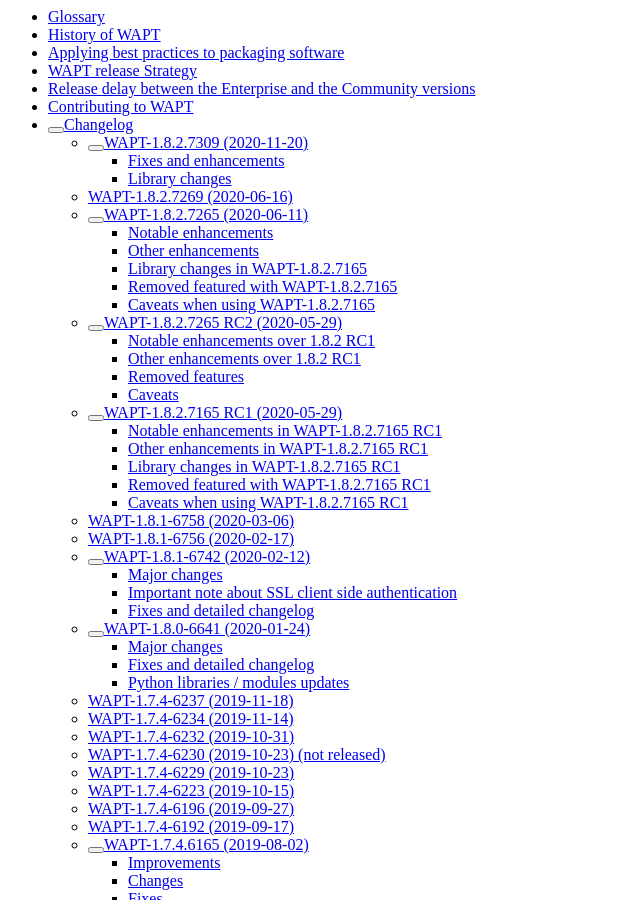
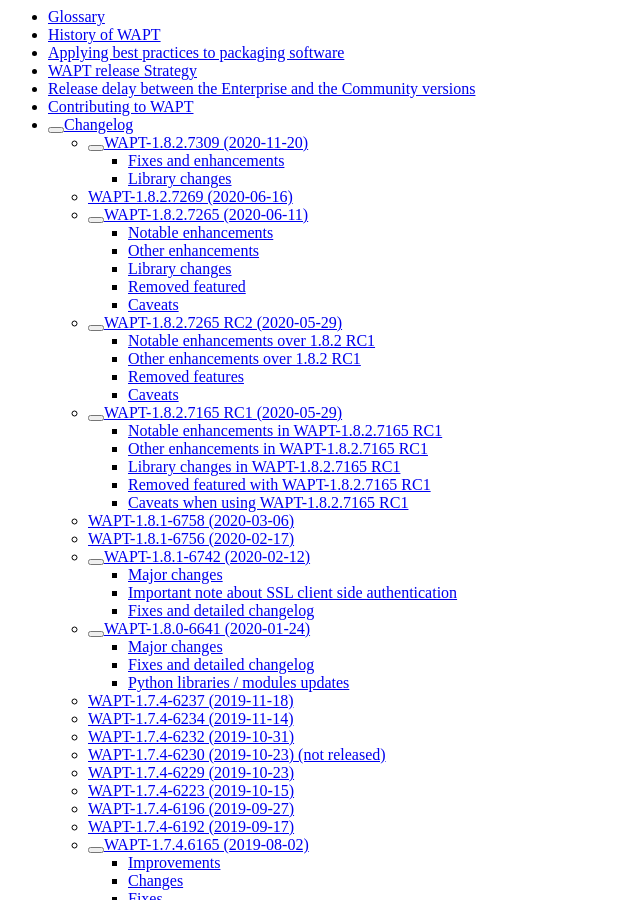
Before and after one commit to tranquilit/WAPT-Documentation, a Sphinx documentation site: the page built from source/wapt-changelog.rst, in a window 1280 px wide and 900 px high, scrolled down 613 px. Shown: the whole window, without its empty margins (0-640 px from the left). Built offline with Sphinx 7.4.7 and the Read the Docs theme 2.0.0, drawn with Linux system fonts in a browser that asks for light colours; some of the changed text lies outside the part shown.

Commit message:
more changelog fix

```diff
--- a/source/wapt-changelog.rst
+++ b/source/wapt-changelog.rst
@@ -224,21 +224,21 @@
 
 * [FIX] bugfixes and minor gui improvements;
 
-Library changes in WAPT-1.8.2.7165
-++++++++++++++++++++++++++++++++++
+Library changes
++++++++++++++++
 
 * [CHANGE] replaced :program:`python-ldap` with :program:`ldap3`;
 
 * [FIX] upgraded :program:`ujson` on waptagent and waptserver on Linux;
 
-Removed featured with WAPT-1.8.2.7165
-+++++++++++++++++++++++++++++++++++++
+Removed featured
+++++++++++++++++
 
 * [REMOVED] autoconfiguration of repositories based on SRV DNS fields
   (it was not working anymore anyway);
 
-Caveats when using WAPT-1.8.2.7165
-++++++++++++++++++++++++++++++++++
+Caveats
++++++++
 
 * [CAV] WaptExit is not run automatically on shutdown
   on Linux or MacOS (current issue with :program:`systemd`
```
